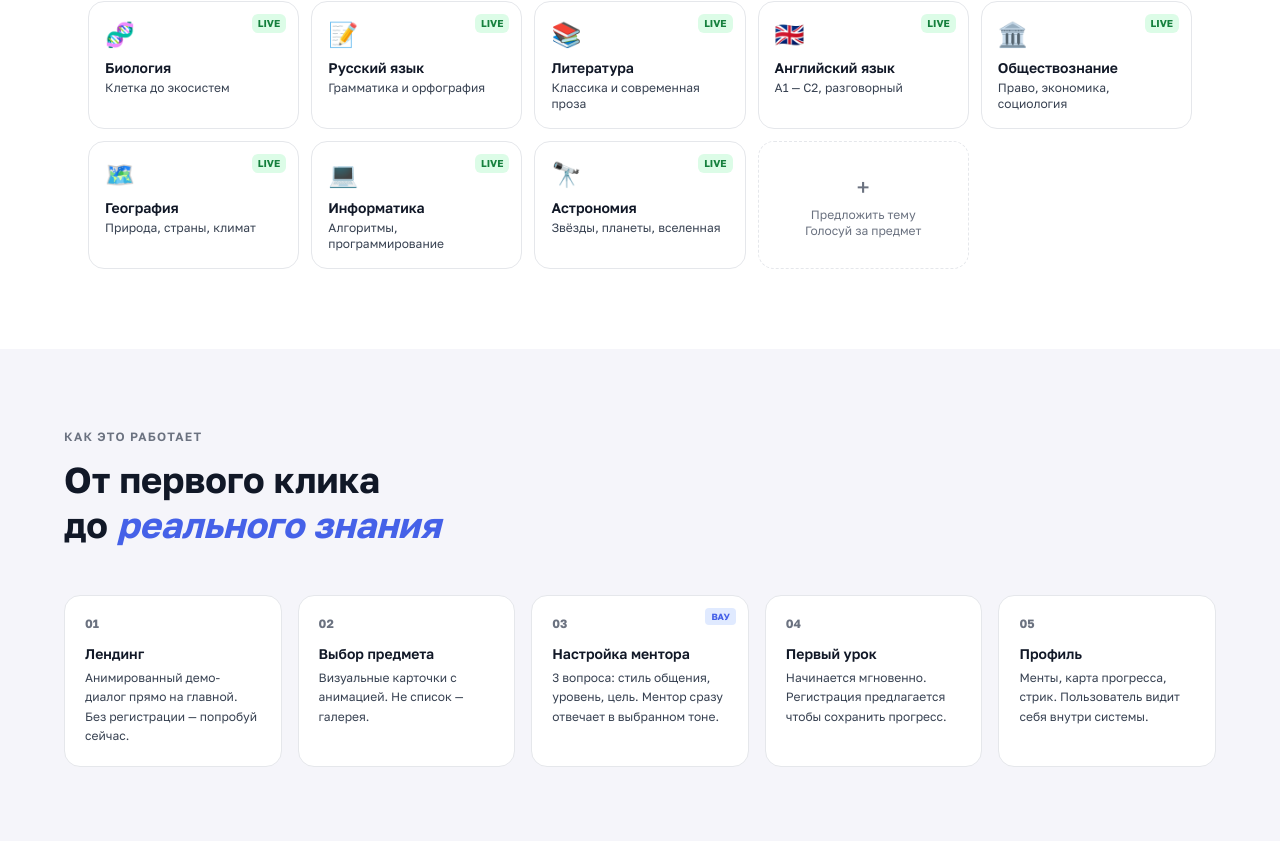
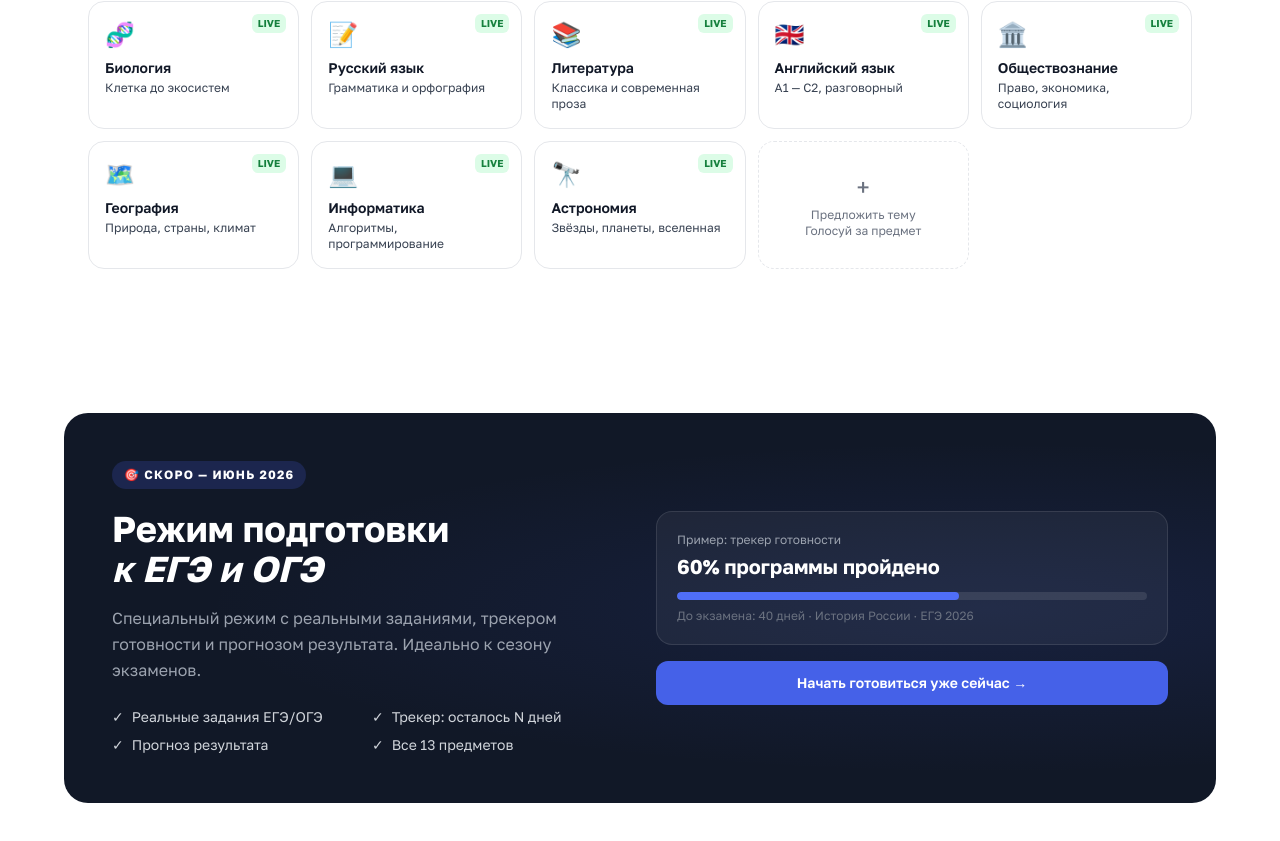
Before and after one commit to unrebay/mentora, a Next.js app: page / in a window 1280 px wide. Shown: the part 1909-2750 px from the top of the page. Built offline with nearby package versions, Linux system fonts and the light colour scheme; no server answers.

Commit message:
feat: блок ЕГЭ/ОГЭ «скоро» на главной странице

```diff
--- a/src/app/page.tsx
+++ b/src/app/page.tsx
@@ -246,6 +246,49 @@ export default async function HomePage() {
         </div>
       </section>
 
+            {/* ЕГЭ/ОГЭ COMING SOON */}
+      <section className="px-6 py-16">
+        <div className="max-w-6xl mx-auto">
+          <div className="relative overflow-hidden rounded-3xl bg-gray-900 dark:bg-[#0a0a18] text-white p-8 md:p-12">
+            <div className="absolute inset-0 pointer-events-none" aria-hidden>
+              <div className="absolute inset-0" style={{ background: "radial-gradient(ellipse at 80% 50%, #4561E820 0%, transparent 60%)" }} />
+            </div>
+            <div className="relative z-10 grid md:grid-cols-2 gap-8 items-center">
+              <div>
+                <div className="inline-flex items-center gap-2 px-3 py-1.5 bg-brand-600/20 text-brand-400 text-xs font-bold rounded-full mb-5 tracking-widest uppercase">
+                  🎯 Скоро — июнь 2026
+                </div>
+                <h2 className="text-3xl md:text-4xl font-bold mb-4 leading-tight">
+                  Режим подготовки<br />
+                  <span className="text-brand-400 italic">к ЕГЭ и ОГЭ</span>
+                </h2>
+                <p className="text-gray-400 leading-relaxed mb-6">
+                  Специальный режим с реальными заданиями, трекером готовности и прогнозом результата. Идеально к сезону экзаменов.
+                </p>
+                <div className="grid grid-cols-2 gap-2 text-sm text-gray-300">
+                  <span className="flex items-center gap-2"><span className="text-brand-400">✓</span> Реальные задания ЕГЭ/ОГЭ</span>
+                  <span className="flex items-center gap-2"><span className="text-brand-400">✓</span> Трекер: осталось N дней</span>
+                  <span className="flex items-center gap-2"><span className="text-brand-400">✓</span> Прогноз результата</span>
+                  <span className="flex items-center gap-2"><span className="text-brand-400">✓</span> Все 13 предметов</span>
+                </div>
+              </div>
+              <div className="flex flex-col gap-4">
+                <div className="bg-white/5 rounded-2xl p-5 border border-white/10">
+                  <div className="text-xs text-gray-400 mb-1">Пример: трекер готовности</div>
+                  <div className="text-xl font-bold mb-3">60% программы пройдено</div>
+                  <div className="h-2 rounded-full bg-white/10 overflow-hidden">
+                    <div className="h-full rounded-full bg-brand-500" style={{ width: "60%" }} />
+                  </div>
+                  <div className="text-xs text-gray-500 mt-2">До экзамена: 40 дней · История России · ЕГЭ 2026</div>
+                </div>
+                <Link href="/auth" className="block text-center py-3 px-6 bg-brand-600 text-white font-semibold rounded-xl hover:bg-brand-700 transition-colors text-sm">
+                  Начать готовиться уже сейчас →
+                </Link>
+              </div>
+            </div>
+          </div>
+        </div>
+      </section>
       {/* HOW IT WORKS */}
       <section id="how" className="px-6 py-20" style={{ background: "var(--bg-secondary)" }}>
         <div className="max-w-6xl mx-auto">
```
